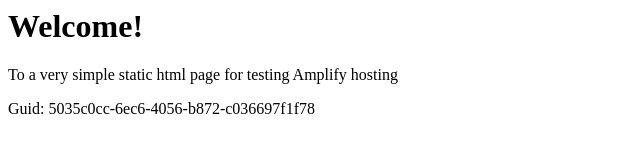
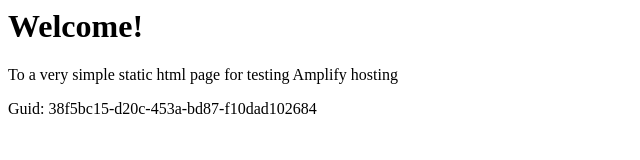
Before and after one commit to aws-aemilia-fra/Github-PR-Commit-Integration-Test-DoNotTouch-GithubWebhookPreviewCanaryTest-v1-preprod-eu-central-1, a website: page src/index.html in a window 1280 px wide. Shown: the full height of the page, 0-640 px from the left. Drawn offline with Linux system fonts and the light colour scheme.

Commit message:
commit from integ tests

```diff
--- a/src/index.html
+++ b/src/index.html
@@ -12,6 +12,6 @@
 <body>
     <h1>Welcome!</h1>
     <p>To a very simple static html page for testing Amplify hosting</p>
-    <p>Guid: 5035c0cc-6ec6-4056-b872-c036697f1f78</p></body>
+    <p>Guid: 38f5bc15-d20c-453a-bd87-f10dad102684</p></body>
 
 </html>
```
